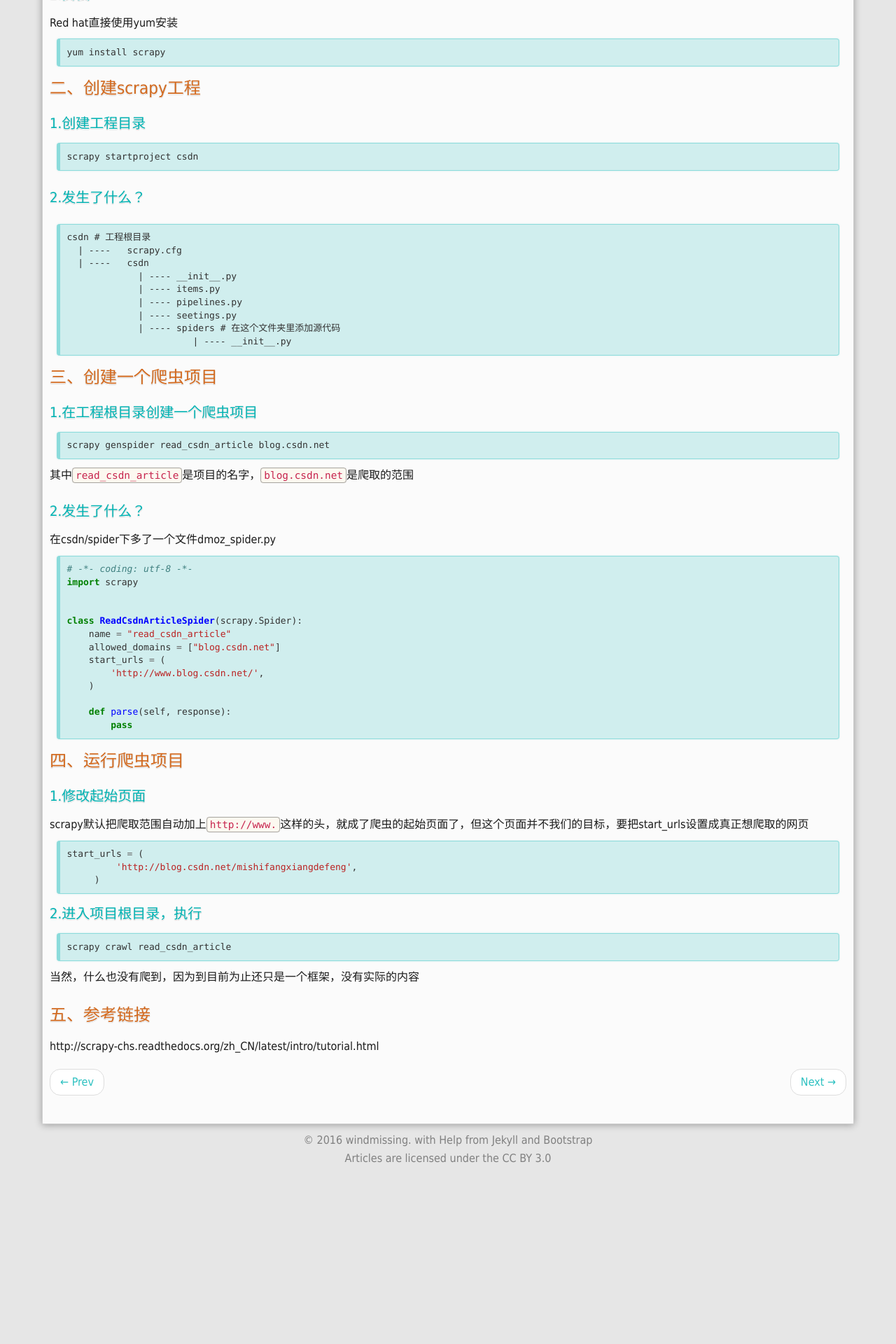
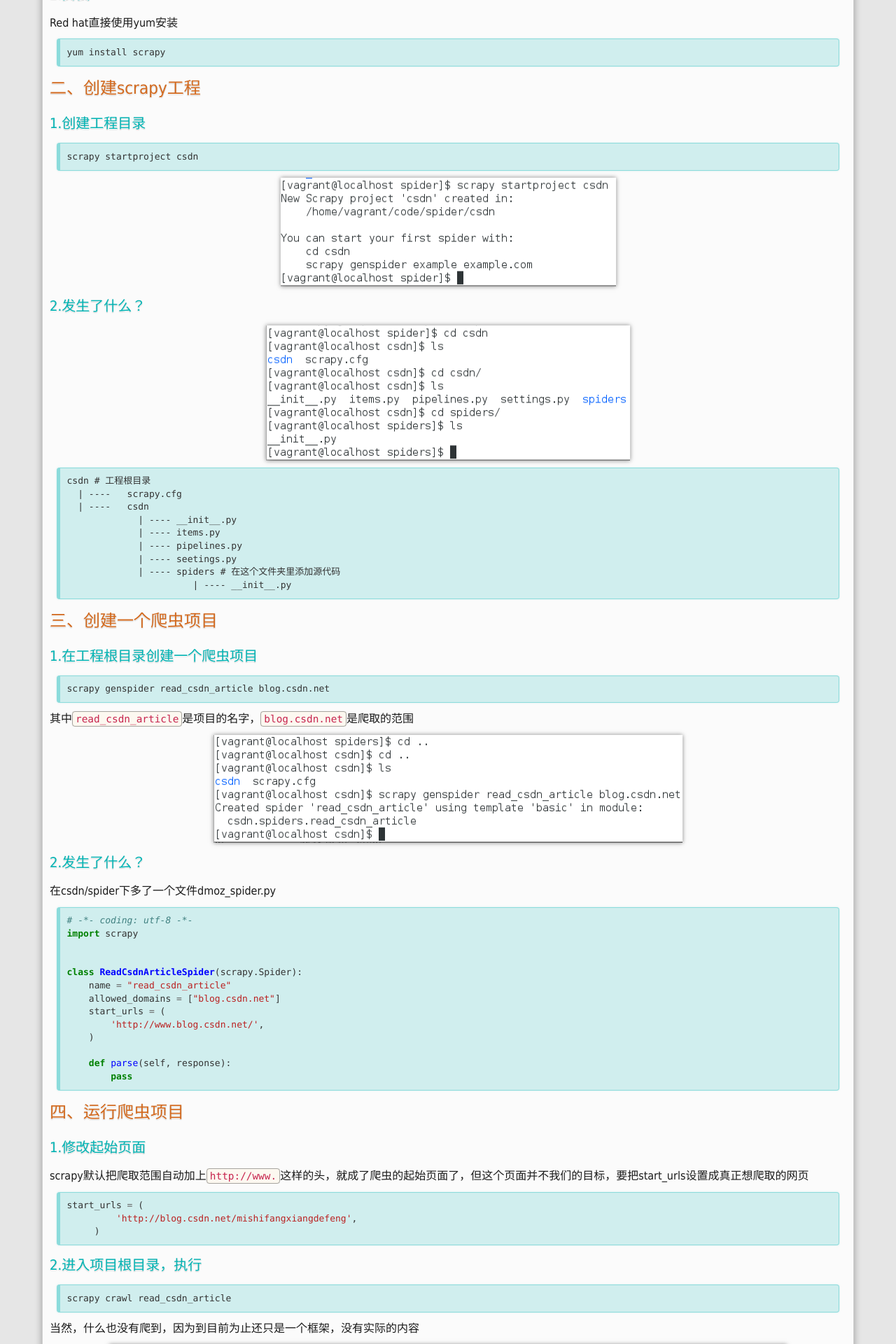
Before and after one commit to windmissing/windmissing.github.io, a Jekyll site: the page built from _posts/2016-02-17-scrapy-prepare.md, in a window 1280 px wide. Shown: the part 395-2315 px from the top of the page at 70% size. Built offline with Jekyll 4.4.1, drawn with Linux system fonts in a browser that asks for light colours; Markdown is read by kramdown in place of the engine named in the settings; comment, search, counter and statistics services are not loaded; before the commit the page ends 2068 px from its top, so only the background shows below that.

Commit message:
picture adjust

````diff
--- a/_posts/2016-02-17-scrapy-prepare.md
+++ b/_posts/2016-02-17-scrapy-prepare.md
@@ -30,11 +30,11 @@ yum install scrapy
 ```
 scrapy startproject csdn
 ```
-![](image/scrapy-prepare-1.png)
+![](/image/scrapy-prepare-1.png)
 
 ##### 2.发生了什么？
 
-![](image/scrapy-prepare-2.png)
+![](/image/scrapy-prepare-2.png)
 
 ```
 csdn # 工程根目录
@@ -57,7 +57,7 @@ scrapy genspider read_csdn_article blog.csdn.net
 ```
 其中`read_csdn_article`是项目的名字，`blog.csdn.net`是爬取的范围
 
-![](image/scrapy-prepare-3.png)
+![](/image/scrapy-prepare-3.png)
 
 ##### 2.发生了什么？
 
@@ -98,7 +98,7 @@ scrapy crawl read_csdn_article
 ```
 当然，什么也没有爬到，因为到目前为止还只是一个框架，没有实际的内容
 
-![](image/scrapy-prepare-4.png)
+![](/image/scrapy-prepare-4.png)
 
 #### 五、参考链接
 
````
Also changed, not shown: _posts/2012-06-17-algorithm-answer-chapter-6.md (+2 -1 lines), image/e0677a6dad948f0ec318147a17122084.jpg (added), image/scrapy-prepare-1.png (added), image/scrapy-prepare-2.png (added), image/scrapy-prepare-3.png (added), image/scrapy-prepare-4.png (added).
